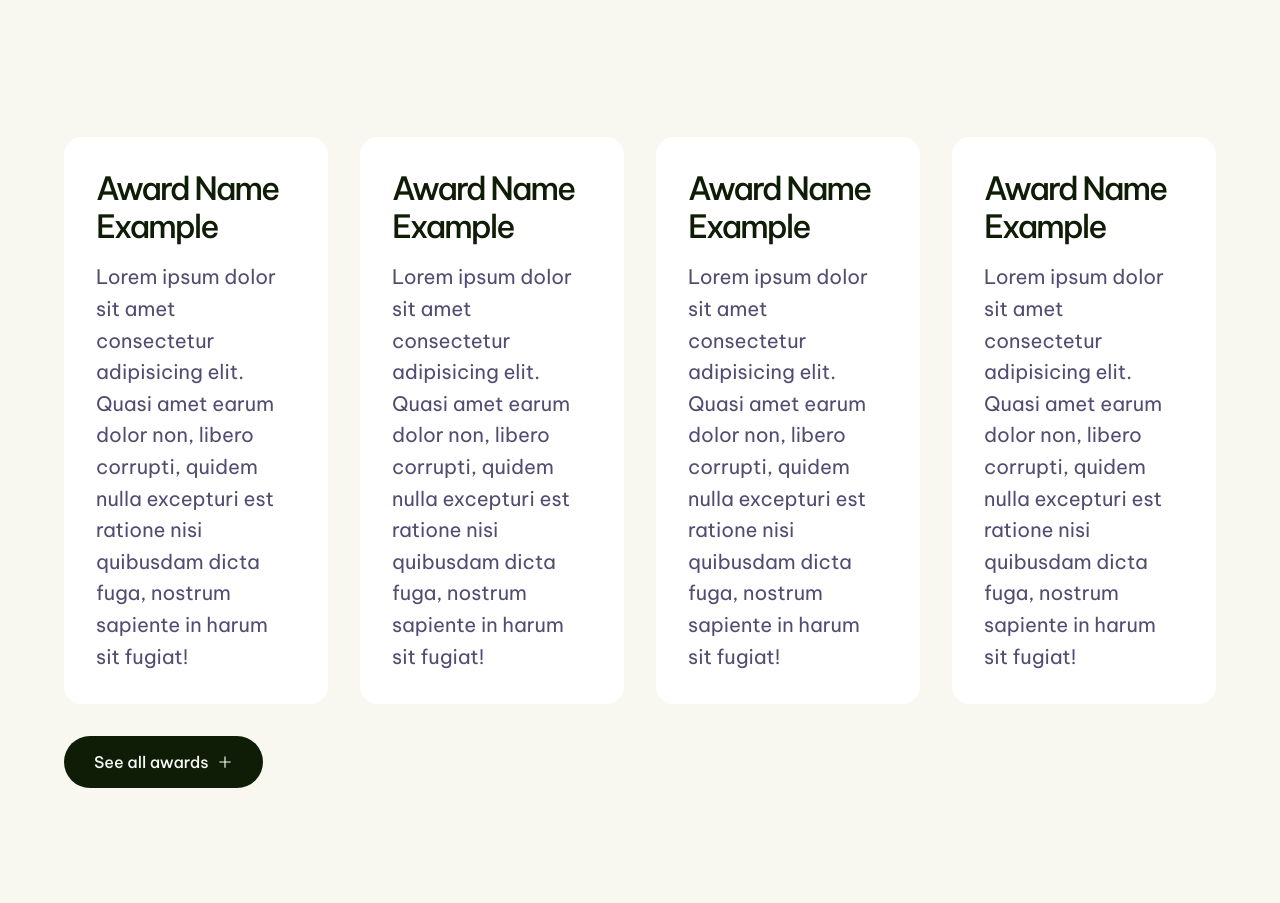
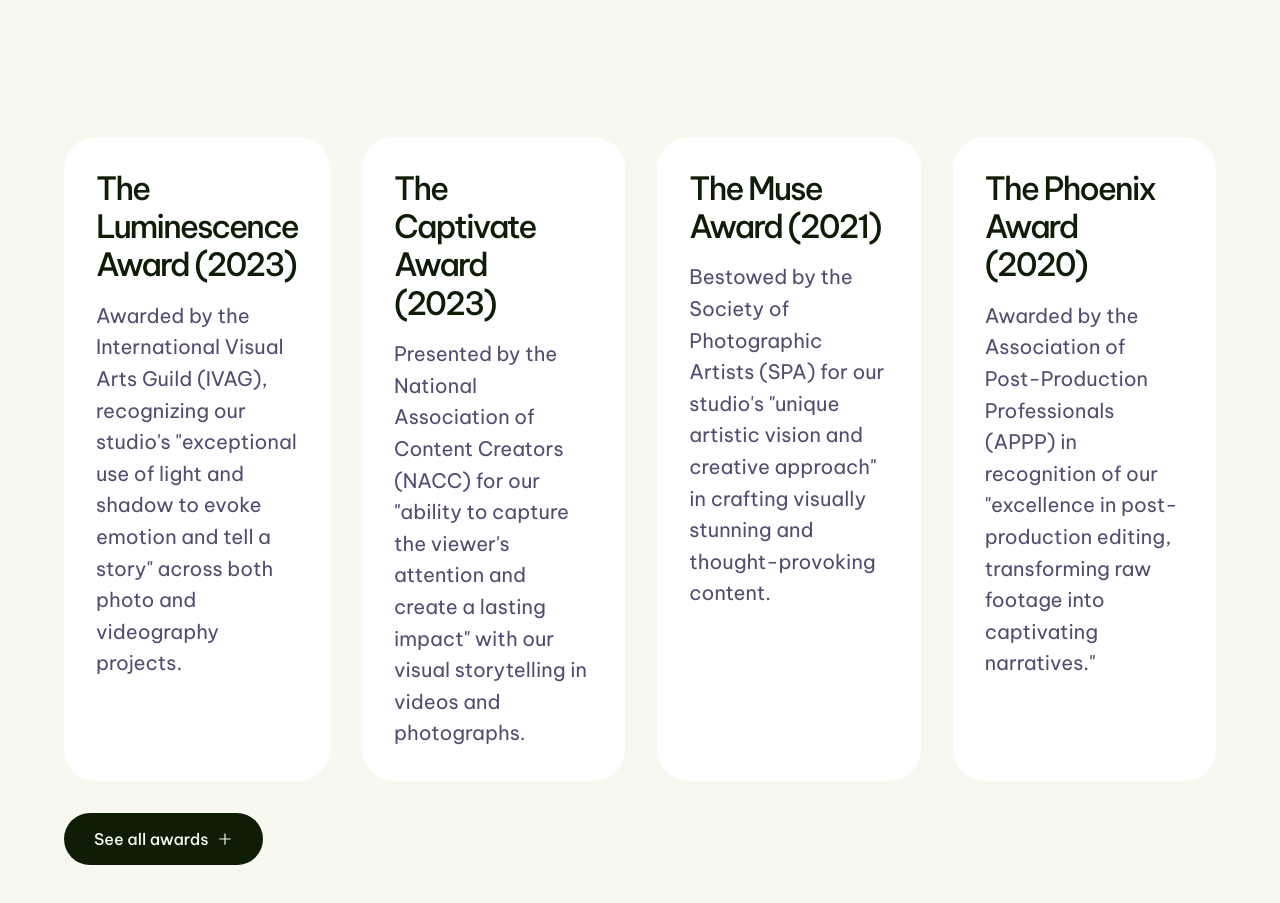
Before and after one commit to SnayderRodrigues/react-study, a React (Vite) app: page / in a window 1280 px wide. Shown: the part 9820-10723 px from the top of the page. Built offline with nearby package versions, Linux system fonts and the light colour scheme.

Commit message:
add content for awards section in home page

```diff
--- a/src/pages/home/Awards.jsx
+++ b/src/pages/home/Awards.jsx
@@ -23,46 +23,43 @@ const Awards = () => {
           <h2 className="awards__title">
             <span>
               While our focus is on client success, we’re proud to have our work
-              continually <span className="highlight">recognised</span> by the
-              best of the best.
+              continually <span className="highlight">recognised</span> with the
+              best awards in the category.
             </span>
           </h2>
         </div>
         <div className="awards__content">
           <div className="awards__card">
-            <h3>Award Name Example</h3>
+            <h3>The Luminescence Award (2023)</h3>
             <p>
-              Lorem ipsum dolor sit amet consectetur adipisicing elit. Quasi
-              amet earum dolor non, libero corrupti, quidem nulla excepturi est
-              ratione nisi quibusdam dicta fuga, nostrum sapiente in harum sit
-              fugiat!
+              Awarded by the International Visual Arts Guild (IVAG), recognizing
+              our studio's "exceptional use of light and shadow to evoke emotion
+              and tell a story" across both photo and videography projects.
             </p>
           </div>
           <div className="awards__card">
-            <h3>Award Name Example</h3>
+            <h3>The Captivate Award (2023)</h3>
             <p>
-              Lorem ipsum dolor sit amet consectetur adipisicing elit. Quasi
-              amet earum dolor non, libero corrupti, quidem nulla excepturi est
-              ratione nisi quibusdam dicta fuga, nostrum sapiente in harum sit
-              fugiat!
+              Presented by the National Association of Content Creators (NACC)
+              for our "ability to capture the viewer's attention and create a
+              lasting impact" with our visual storytelling in videos and
+              photographs.
             </p>
           </div>
           <div className="awards__card">
-            <h3>Award Name Example</h3>
+            <h3>The Muse Award (2021)</h3>
             <p>
-              Lorem ipsum dolor sit amet consectetur adipisicing elit. Quasi
-              amet earum dolor non, libero corrupti, quidem nulla excepturi est
-              ratione nisi quibusdam dicta fuga, nostrum sapiente in harum sit
-              fugiat!
+              Bestowed by the Society of Photographic Artists (SPA) for our
+              studio's "unique artistic vision and creative approach" in
+              crafting visually stunning and thought-provoking content.
             </p>
           </div>
           <div className="awards__card">
-            <h3>Award Name Example</h3>
+            <h3>The Phoenix Award (2020)</h3>
             <p>
-              Lorem ipsum dolor sit amet consectetur adipisicing elit. Quasi
-              amet earum dolor non, libero corrupti, quidem nulla excepturi est
-              ratione nisi quibusdam dicta fuga, nostrum sapiente in harum sit
-              fugiat!
+              Awarded by the Association of Post-Production Professionals (APPP)
+              in recognition of our "excellence in post-production editing,
+              transforming raw footage into captivating narratives."
             </p>
           </div>
         </div>
--- a/src/styles/pages/home/_about.scss
+++ b/src/styles/pages/home/_about.scss
@@ -51,13 +51,13 @@
     align-items: center;
     justify-content: space-around;
     // clip-path: polygon(0 0, 100% 0, 100% 100%, 0 100%);
-    animation: loop-up 5s infinite cubic-bezier(0.68, -0.55, 0.27, 1.55);
+    animation: loop-up 4s infinite cubic-bezier(0.68, -0.55, 0.27, 1.55);
   }
   @keyframes loop-up {
     0% {
       transform: translateY(0);
     }
-    80% {
+    75% {
       transform: translateY(0);
     }
     100% {
--- a/src/styles/pages/home/_awards.scss
+++ b/src/styles/pages/home/_awards.scss
@@ -42,7 +42,8 @@
     clip-path: polygon(0 0, 100% 0, 100% 100%, 0 100%);
   }
   &__content {
-    display: flex;
+    display: grid;
+    grid-template-columns: repeat(4, minmax(auto, 1fr));
     gap: 2rem;
     margin-bottom: 2rem;
     overflow: hidden;
@@ -53,7 +54,7 @@
     gap: 1rem;
     background-color: var(--white);
     padding: 2rem;
-    border-radius: 1.125rem;
+    border-radius: 2rem;
 
     p {
       color: var(--text-color-3);
```
